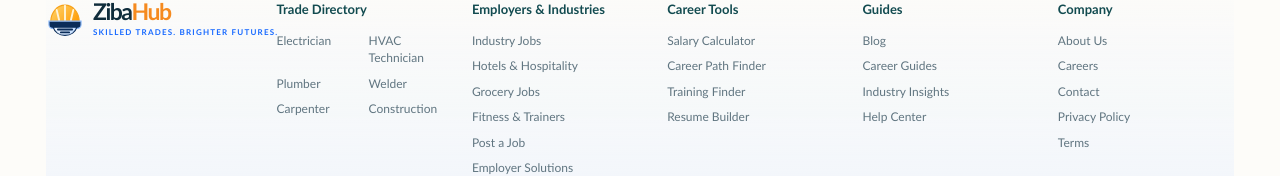
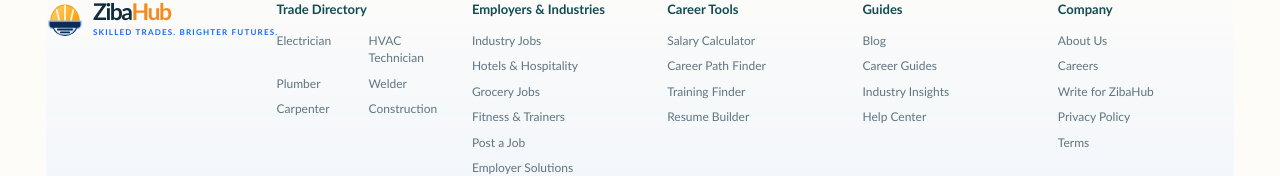
Before and after one commit to brainsparkbyzm-ai/zibahub-w, a Next.js app: page / in a window 1280 px wide. Shown: the part 3808-3984 px from the top of the page. Built offline with nearby package versions, Linux system fonts and the light colour scheme; no server answers; the database is empty.

Commit message:
Expose guest post submission in the footer

```diff
--- a/components/layout/SiteFooter.tsx
+++ b/components/layout/SiteFooter.tsx
@@ -14,7 +14,7 @@ export function SiteFooter() {
       <FooterCol title="Employers & Industries" links={[["Industry Jobs", "/industries"], ["Hotels & Hospitality", "/jobs?sector=hotels"], ["Grocery Jobs", "/jobs?sector=grocery"], ["Fitness & Trainers", "/jobs?sector=trainers"], ["Post a Job", "/employer/jobs/new"], ["Employer Solutions", "/employers"], ["Pricing", "/employer/billing"], ["Training Finder", "/training"], ["Success Stories", "/guides"], ["FAQ", "/guides"]]} />
       <FooterCol title="Career Tools" links={[["Salary Calculator", "/calculators"], ["Career Path Finder", "/trades"], ["Training Finder", "/training"], ["Resume Builder", "/dashboard/profile"]]} />
       <FooterCol title="Guides" links={[["Blog", "/guides"], ["Career Guides", "/guides?category=Career%20Guides"], ["Industry Insights", "/guides"], ["Help Center", "/guides"]]} />
-      <FooterCol title="Company" links={[["About Us", "/"], ["Careers", "/jobs"], ["Contact", "/sponsored"], ["Privacy Policy", "/guides"], ["Terms", "/guides"]]} />
+      <FooterCol title="Company" links={[["About Us", "/"], ["Careers", "/jobs"], ["Write for ZibaHub", "/sponsored"], ["Privacy Policy", "/guides"], ["Terms", "/guides"]]} />
       <div className="zh-footer-meta">
         <div className="zh-flags" aria-label="United States, United Kingdom, and Canada">
           <span><FlagUS /> US</span>
```
